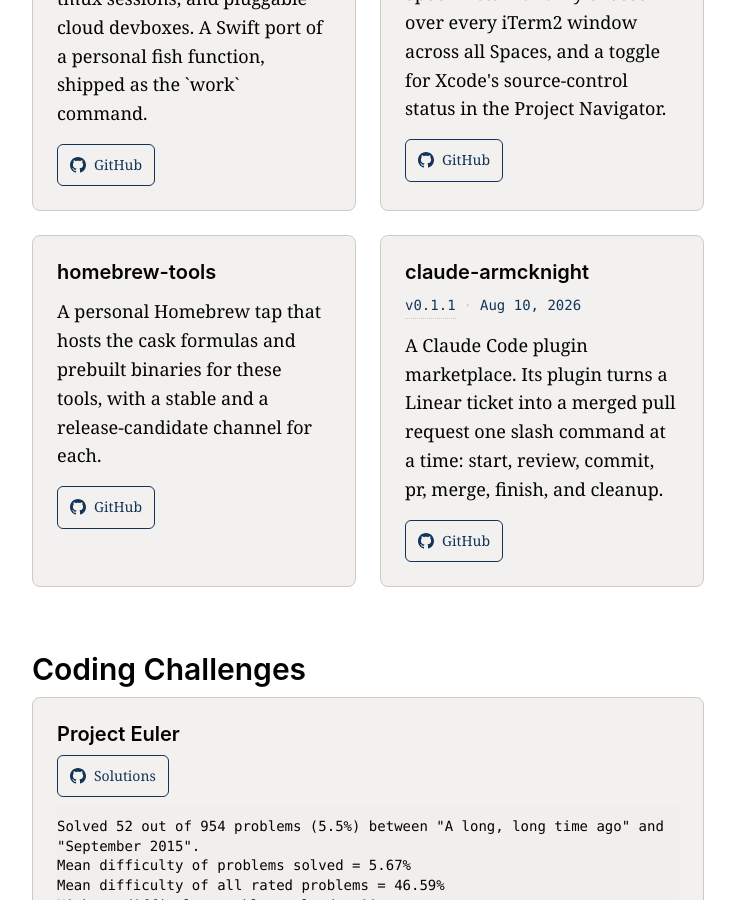
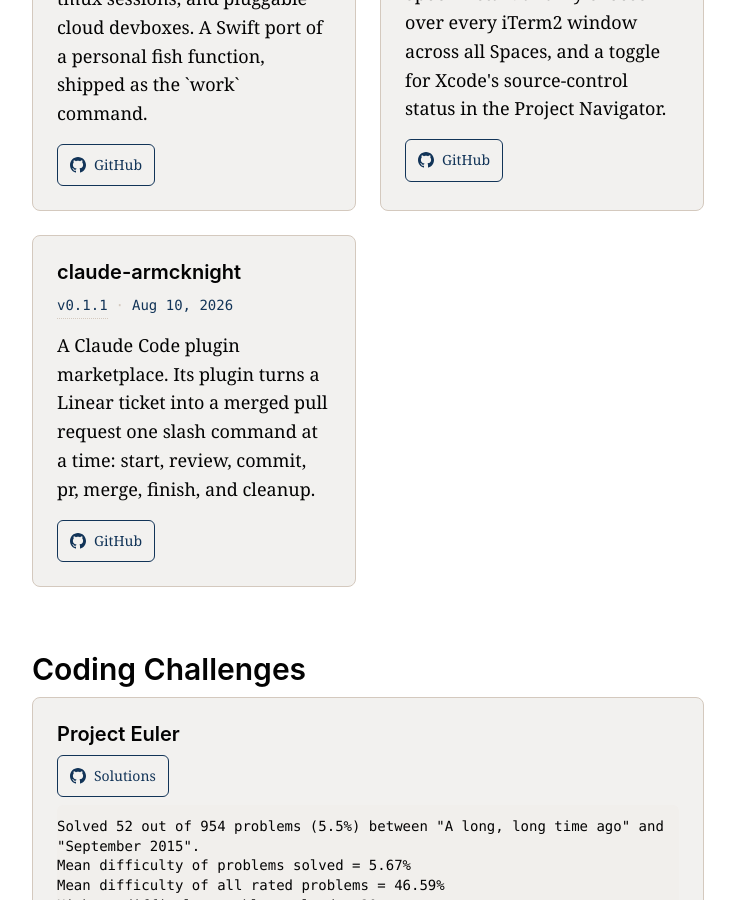
Before and after one commit to armcknight/mcknight.io, a Jekyll site: the page built from projects/index.html, in a window 1280 px wide and 900 px high, scrolled down 2861 px. Shown: the whole window, without its empty margins (272-1007 px from the left). Built offline with Jekyll 4.4.1, drawn with Linux system fonts in a browser that asks for light colours.

Commit message:
update projects to remove homebrew-tools

```diff
--- a/_data/projects.yml
+++ b/_data/projects.yml
@@ -46,12 +46,6 @@ devtools:
     description: "Personal Hammerspoon Spoons, installable with SpoonInstall: a fuzzy chooser over every iTerm2 window across all Spaces, and a toggle for Xcode's source-control status in the Project Navigator."
     website: "https://github.com/armcknight/hammerspoons"
     website-name: "GitHub"
-
-  - name: "homebrew-tools"
-    description: "A personal Homebrew tap that hosts the cask formulas and prebuilt binaries for these tools, with a stable and a release-candidate channel for each."
-    website: "https://github.com/armcknight/homebrew-tools"
-    website-name: "GitHub"
-    release: false
 
   - name: "claude-armcknight"
     description: "A Claude Code plugin marketplace. Its plugin turns a Linear ticket into a merged pull request one slash command at a time: start, review, commit, pr, merge, finish, and cleanup."
--- a/scripts/fetch-releases.rb
+++ b/scripts/fetch-releases.rb
@@ -14,7 +14,6 @@
 #                        the displayed version. Needed for the tools whose
 #                        releases live in the homebrew-tools tap under tags like
 #                        `work-1.0.1`.
-#   release: false       skip this project entirely.
 
 require 'json'
 require 'yaml'
@@ -86,11 +85,6 @@ skipped = []
 (projects['apps'].to_a + projects['devtools'].to_a).each do |project|
   name = project['name']
 
-  if project['release'] == false
-    skipped << "#{name}: opted out"
-    next
-  end
-
   if project['app-store-url']
     release = app_store_release(project['app-store-url'])
     if release.nil?
```
